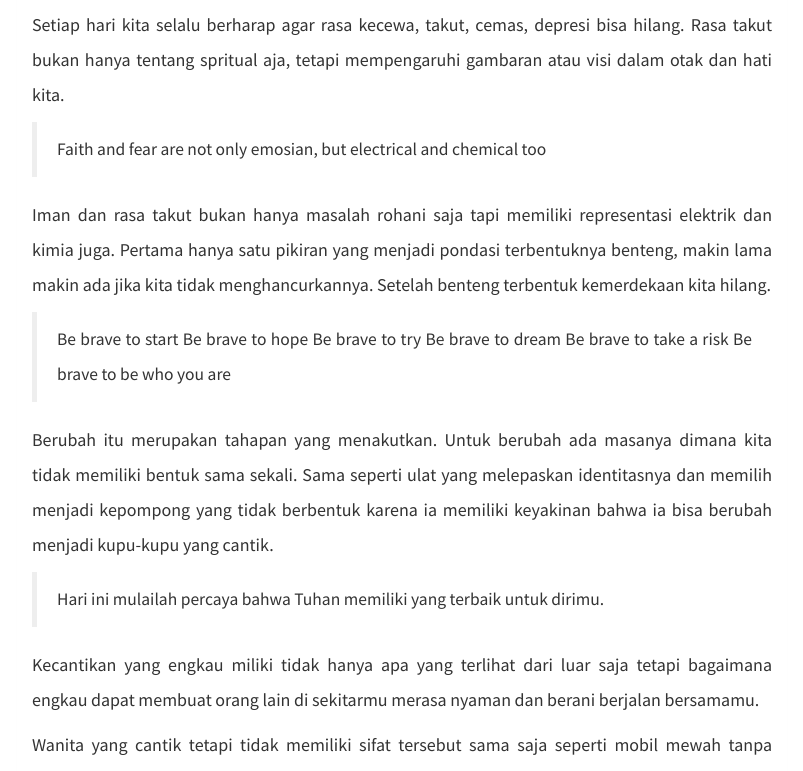
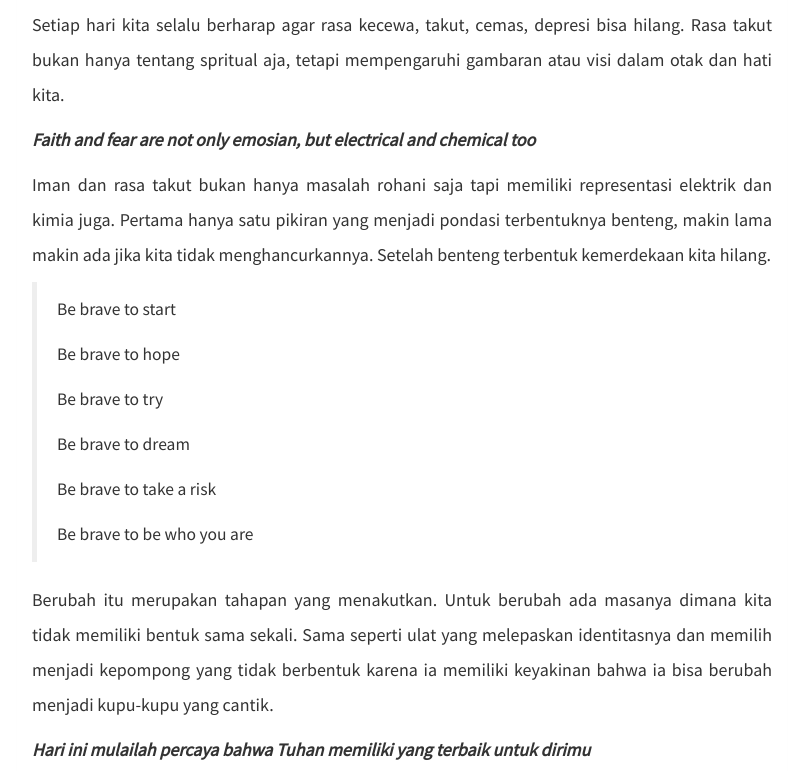
Before and after one commit to eminartiys/eminartiys.github.io, a plain HTML site: page blog/treasure-women-conf-2019-byjosecarol/index.html in a window 1280 px wide. Shown: the part 3213-3984 px from the top of the page, without its empty margins (238-1041 px from the left). Drawn offline with nearby package versions, Linux system fonts and the light colour scheme.

Commit message:
fix: layout post

```diff
--- a/blog/treasure-women-conf-2019-byjosecarol/index.html
+++ b/blog/treasure-women-conf-2019-byjosecarol/index.html
@@ -103,26 +103,27 @@
 
 <p>Setiap hari kita selalu berharap agar rasa kecewa, takut, cemas, depresi bisa hilang. Rasa takut bukan hanya tentang spritual aja, tetapi mempengaruhi gambaran atau visi dalam otak dan hati kita.</p>
 
-<blockquote>
-<p>Faith and fear are not only emosian, but electrical and chemical too</p>
-</blockquote>
+<p><strong><em>Faith and fear are not only emosian, but electrical and chemical too</em></strong></p>
 
 <p>Iman dan rasa takut bukan hanya masalah rohani saja tapi memiliki representasi elektrik dan kimia juga. Pertama hanya satu pikiran yang menjadi pondasi terbentuknya benteng, makin lama makin ada jika kita tidak menghancurkannya. Setelah benteng terbentuk kemerdekaan kita hilang.</p>
 
 <blockquote>
-<p>Be brave to start
-Be brave to hope
-Be brave to try
-Be brave to dream
-Be brave to take a risk
-Be brave to be who you are</p>
+<p>Be brave to start</p>
+
+<p>Be brave to hope</p>
+
+<p>Be brave to try</p>
+
+<p>Be brave to dream</p>
+
+<p>Be brave to take a risk</p>
+
+<p>Be brave to be who you are</p>
 </blockquote>
 
 <p>Berubah itu merupakan tahapan yang menakutkan. Untuk berubah ada masanya dimana kita tidak memiliki bentuk sama sekali. Sama seperti ulat yang melepaskan identitasnya dan memilih menjadi kepompong yang tidak berbentuk karena ia memiliki keyakinan bahwa ia bisa berubah menjadi kupu-kupu yang cantik.</p>
 
-<blockquote>
-<p>Hari ini mulailah percaya bahwa Tuhan memiliki yang terbaik untuk dirimu.</p>
-</blockquote>
+<p><strong><em>Hari ini mulailah percaya bahwa Tuhan memiliki yang terbaik untuk dirimu</em></strong></p>
 
 <p>Kecantikan yang engkau miliki tidak hanya apa yang terlihat dari luar saja tetapi bagaimana engkau dapat membuat orang lain di sekitarmu merasa nyaman dan berani berjalan bersamamu.</p>
 
@@ -148,15 +149,11 @@ Be brave to be who you are</p>
 
 <p>Perhatikan apa yang kita rasakan dan pikirkan dan lakukan setiap hari.</p>
 
-<blockquote>
 <p>Your world never be the same again. We have a define power to change our life every single day. You have to power to let it go. Move on.</p>
-</blockquote>
 
 <p>Karena rasa kecewa rasanya nyata seperti kita terkena sakit. Tetapi kita bisa ketagihan sakit tersebut. Kalau kita sudah terlalu sakit, biasanya kita jadi ketagihan sakitnya dan malah mencari sendiri sumber kesakitan tersebut. Kita mulai memikirkan hal-hal yang tidak perlu. Seperti kegagalan masa lalu kita. Kita mulai hidup di masa lalu, selalu menyalahkan diri kita dan tidak berserah kepada Tuhan. Kita menikmati kesakitan tersebut, meskipun kita tahu itu akan menyakiti hati dan pikiran kita. Setelah itu kita mulai bertanya-tanya kepada Tuhan kenapa kita tidak bisa bahagia. Padahal kita yang melakukan hal tersebut itu. Take control.</p>
 
-<blockquote>
-<p>You can&rsquo;t control what happens to you, but you can always control what happens inside of you - Jose Carol</p>
-</blockquote>
+<p><strong><em>You can&rsquo;t control what happens to you, but you can always control what happens inside of you - Jose Carol</em></strong></p>
 
 <ul>
 <li>Demolish arguments and strongholds</li>
@@ -187,9 +184,7 @@ Bermimpi untuk ke luar negeri dan memiliki hidup disana. Tulis dengan jelas apa
 
 <p><strong>Jadi siapkah kita runtuhkan benteng dalam diri kita?</strong></p>
 
-<blockquote>
-<p>Berani bukan berarti tidak memiliki rasa takut. Tetapi berani adalah tetap melangkah karena kita tahu Tuhan  menyertai kita.</p>
-</blockquote>
+<p><strong><em>Berani bukan berarti tidak memiliki rasa takut. Tetapi berani adalah tetap melangkah karena kita tahu Tuhan  menyertai kita.</em></strong></p>
 
               <hr>
               <div class="related-posts">
```
